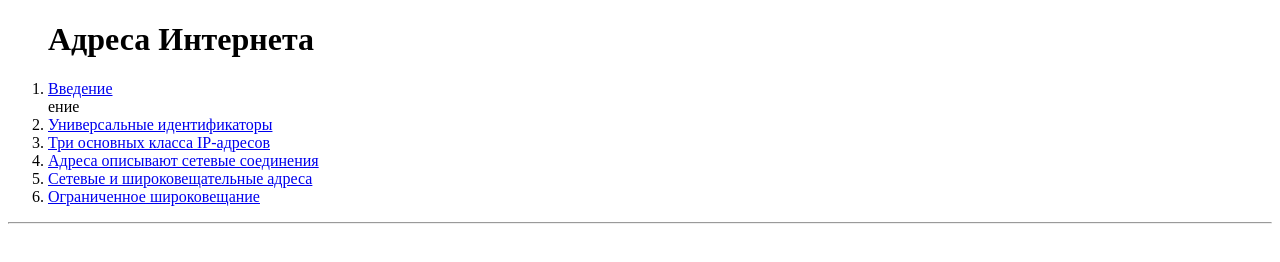
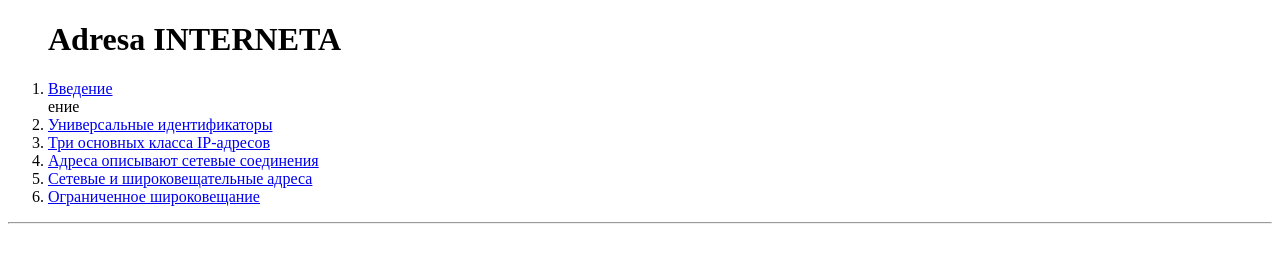
Before and after one commit to Vitaliipadii/home-task, a plain HTML site: page index.html in a window 1280 px wide. Drawn offline with Linux system fonts and the light colour scheme.

Commit message:
chamge h1

```diff
--- a/index.html
+++ b/index.html
@@ -10,7 +10,7 @@
 
 <body>
         <ol>
-        <h1>Адреса Интернета
+                <h1>Adresa INTERNETA
                 </h1>
                 <li><a href="one.html">
                                 Введение</a>
```
Lines whose indentation alone changed are shown as unchanged.
